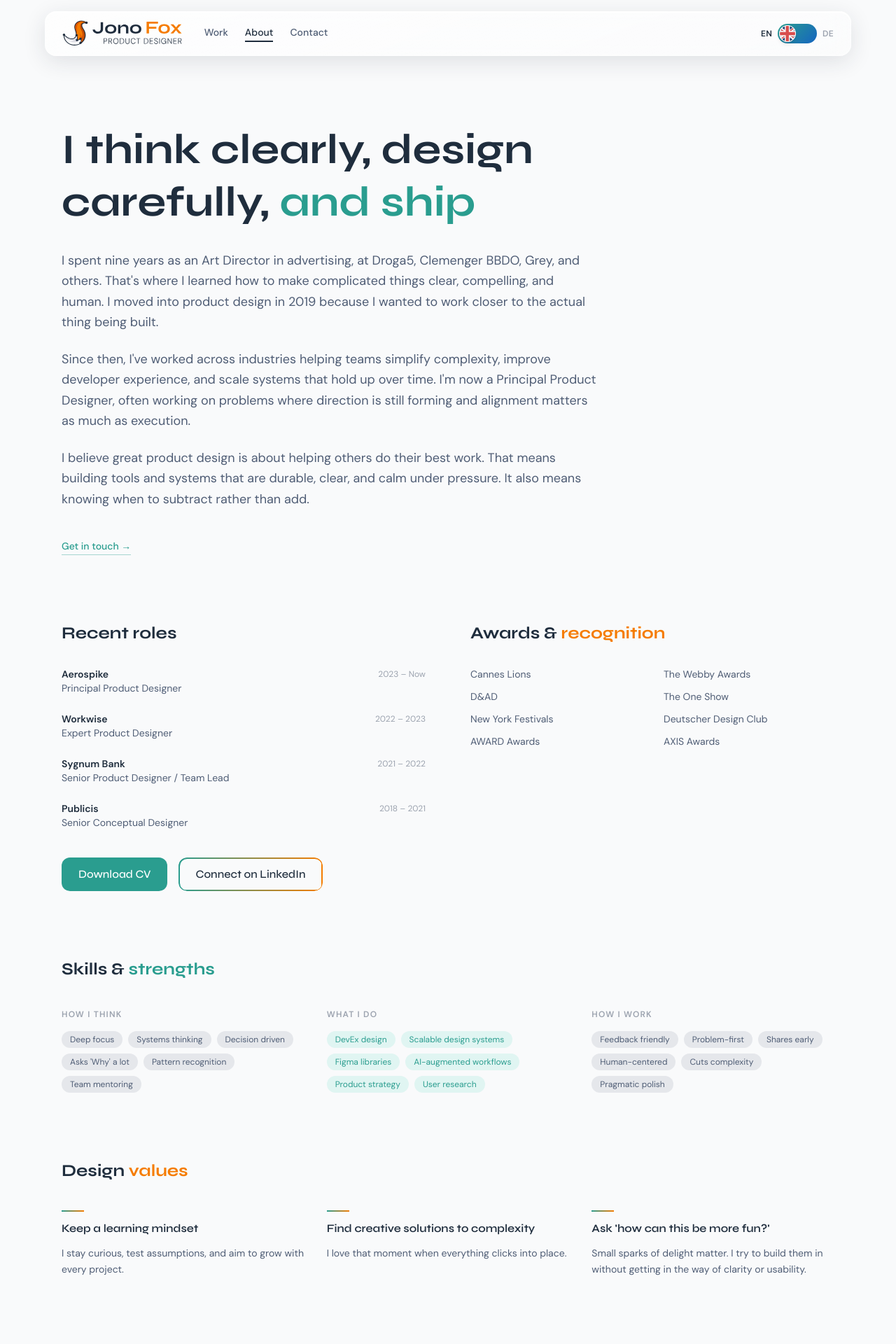
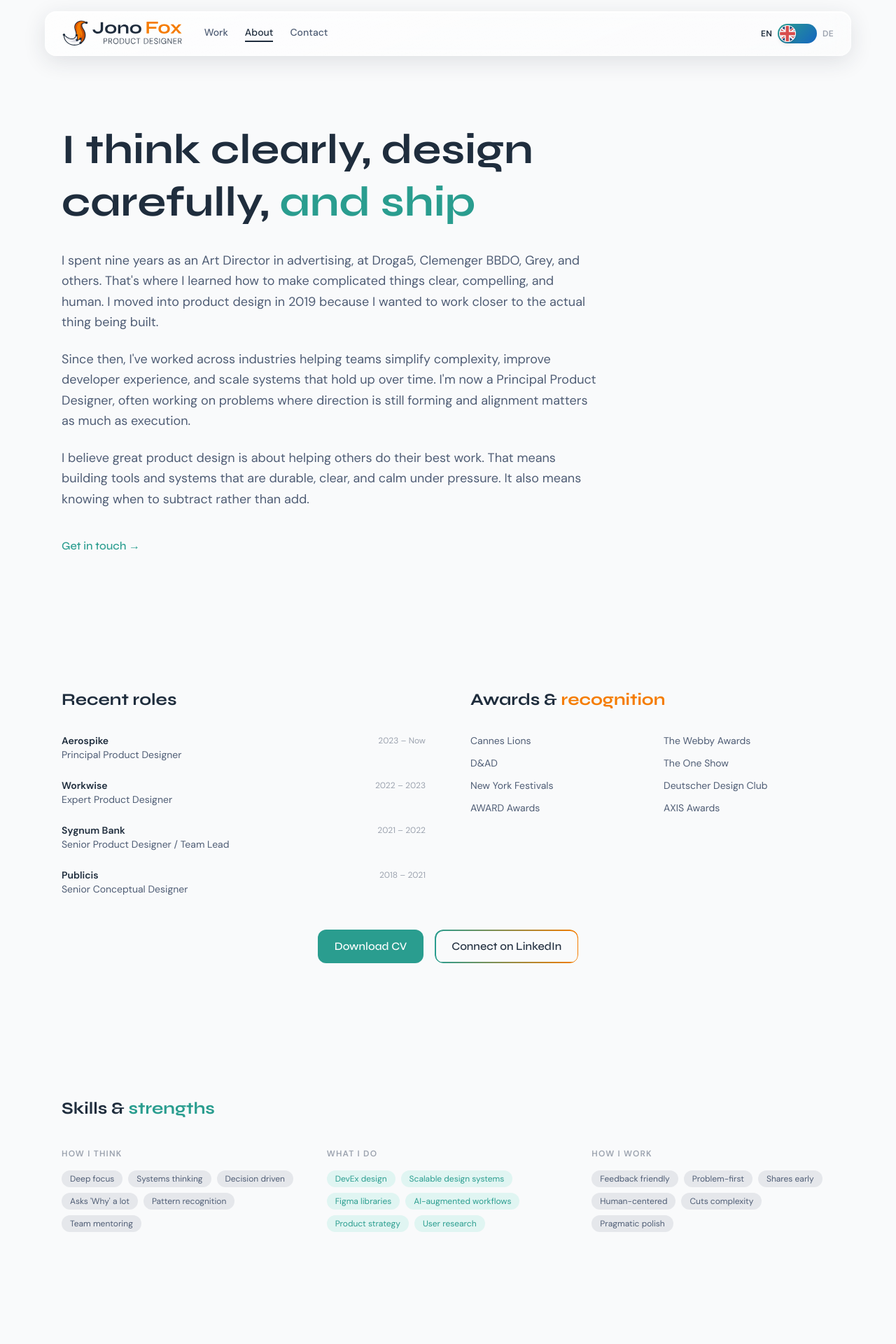
Before and after one commit to jonofoxdesign/jonofox-portfolio, a Next.js app: page /en/about in a window 1280 px wide. Shown: the top 1920 px of the page at 70% size. Built offline with nearby package versions, Linux system fonts and the light colour scheme.

Commit message:
Section backgrounds, centred buttons on about/contact, TextLink for get in touch

```diff
--- a/src/app/[locale]/about/page.tsx
+++ b/src/app/[locale]/about/page.tsx
@@ -1,5 +1,4 @@
-import Link from "next/link";
-import { ButtonAnchor } from "@/components/ui/Button";
+import { ButtonAnchor, TextLink } from "@/components/ui/Button";
 
 const roles = [
   { company: "Aerospike", title: "Principal Product Designer", years: "2023 – Now" },
@@ -39,11 +38,11 @@ export default async function AboutPage({ params }: { params: Promise<{ locale:
   const contactHref = `/${locale}/contact`;
 
   return (
-    <div className="pt-44">
-      <div className="max-w-6xl mx-auto px-6 pb-24">
-
+    <div>
       {/* Hero */}
-        <div className="max-w-3xl mb-24">
+      <section className="pt-44 pb-24">
+        <div className="max-w-6xl mx-auto px-6">
+          <div className="max-w-3xl">
             <h1 className="font-syne text-5xl md:text-6xl font-bold text-ink leading-tight mb-8">
               I think clearly, design carefully,{" "}
               <span className="text-teal">and ship</span>
@@ -65,19 +64,18 @@ export default async function AboutPage({ params }: { params: Promise<{ locale:
               means building tools and systems that are durable, clear, and calm under pressure.
               It also means knowing when to subtract rather than add.
             </p>
-          <Link
-            href={contactHref}
-            className="inline-flex items-center gap-2 text-sm font-medium text-teal hover:text-ink transition-colors border-b border-teal/40 hover:border-ink/40 pb-0.5"
-          >
-            Get in touch →
-          </Link>
+            <TextLink href={contactHref}>Get in touch →</TextLink>
           </div>
+        </div>
+      </section>
 
       {/* Roles + Awards */}
-        <div className="grid md:grid-cols-2 gap-16 mb-24">
+      <section className="py-24 bg-surface">
+        <div className="max-w-6xl mx-auto px-6">
+          <div className="grid md:grid-cols-2 gap-16 mb-12">
             <div>
               <h2 className="font-syne text-2xl font-bold text-ink mb-8">Recent roles</h2>
-            <div className="space-y-6 mb-10">
+              <div className="space-y-6">
                 {roles.map((role) => (
                   <div key={role.company} className="flex justify-between items-start gap-4">
                     <div>
@@ -88,7 +86,19 @@ export default async function AboutPage({ params }: { params: Promise<{ locale:
                   </div>
                 ))}
               </div>
-            <div className="flex flex-wrap gap-4">
+            </div>
+            <div>
+              <h2 className="font-syne text-2xl font-bold text-ink mb-8">
+                Awards &amp; <span className="text-fox">recognition</span>
+              </h2>
+              <div className="grid grid-cols-2 gap-x-8 gap-y-3">
+                {awards.map((award) => (
+                  <p key={award} className="text-sm text-ink-secondary">{award}</p>
+                ))}
+              </div>
+            </div>
+          </div>
+          <div className="flex justify-center gap-4">
             <ButtonAnchor
               href="https://drive.google.com/drive/folders/1W-wVnS8RzMKucIRXi-ASznmiOAx8ZqEX?usp=drive_link"
               target="_blank"
@@ -107,21 +117,11 @@ export default async function AboutPage({ params }: { params: Promise<{ locale:
             </ButtonAnchor>
           </div>
         </div>
-
-          <div>
-            <h2 className="font-syne text-2xl font-bold text-ink mb-8">
-              Awards &amp; <span className="text-fox">recognition</span>
-            </h2>
-            <div className="grid grid-cols-2 gap-x-8 gap-y-3">
-              {awards.map((award) => (
-                <p key={award} className="text-sm text-ink-secondary">{award}</p>
-              ))}
-            </div>
-          </div>
-        </div>
+      </section>
 
       {/* Skills */}
-        <div className="mb-24">
+      <section className="py-24">
+        <div className="max-w-6xl mx-auto px-6">
           <h2 className="font-syne text-2xl font-bold text-ink mb-10">
             Skills &amp; <span className="text-teal">strengths</span>
           </h2>
@@ -152,9 +152,11 @@ export default async function AboutPage({ params }: { params: Promise<{ locale:
             </div>
           </div>
         </div>
+      </section>
 
       {/* Values */}
-        <div>
+      <section className="py-24 bg-surface">
+        <div className="max-w-6xl mx-auto px-6">
           <h2 className="font-syne text-2xl font-bold text-ink mb-10">
             Design <span className="text-fox">values</span>
           </h2>
@@ -168,8 +170,7 @@ export default async function AboutPage({ params }: { params: Promise<{ locale:
             ))}
           </div>
         </div>
-
-      </div>
+      </section>
     </div>
   );
 }
--- a/src/app/[locale]/contact/page.tsx
+++ b/src/app/[locale]/contact/page.tsx
@@ -15,7 +15,7 @@ export default function ContactPage() {
               I&apos;m open to the right opportunity, a good collaboration, or a
               conversation about developer tools and design systems.
             </p>
-            <div className="flex flex-col sm:flex-row gap-4">
+            <div className="flex flex-col sm:flex-row justify-center gap-4">
               <ButtonAnchor href="mailto:jonathanlouisfox@gmail.com" variant="teal">
                 Send an email
               </ButtonAnchor>
--- a/src/app/[locale]/page.tsx
+++ b/src/app/[locale]/page.tsx
@@ -139,7 +139,7 @@ export default async function HomePage({ params }: { params: Promise<{ locale: s
       </section>
 
       {/* What I do best */}
-      <section className="py-24">
+      <section className="py-24 bg-surface">
         <div className="max-w-6xl mx-auto px-6">
           <h2 className="font-syne text-4xl font-bold text-ink mb-16">
             What I do <span className="text-teal">best</span>
@@ -164,7 +164,7 @@ export default async function HomePage({ params }: { params: Promise<{ locale: s
       </section>
 
       {/* Featured work */}
-      <section className="py-24 bg-surface-light">
+      <section className="py-24">
         <div className="max-w-6xl mx-auto px-6">
           <h2 className="font-syne text-4xl font-bold text-ink mb-16">
             Featured <span className="text-fox">work</span>
@@ -200,7 +200,7 @@ export default async function HomePage({ params }: { params: Promise<{ locale: s
       </section>
 
       {/* Testimonials */}
-      <section className="py-24">
+      <section className="py-24 bg-surface">
         <div className="max-w-6xl mx-auto px-6">
           <TestimonialCarousel />
         </div>
```
Lines whose indentation alone changed are shown as unchanged.
